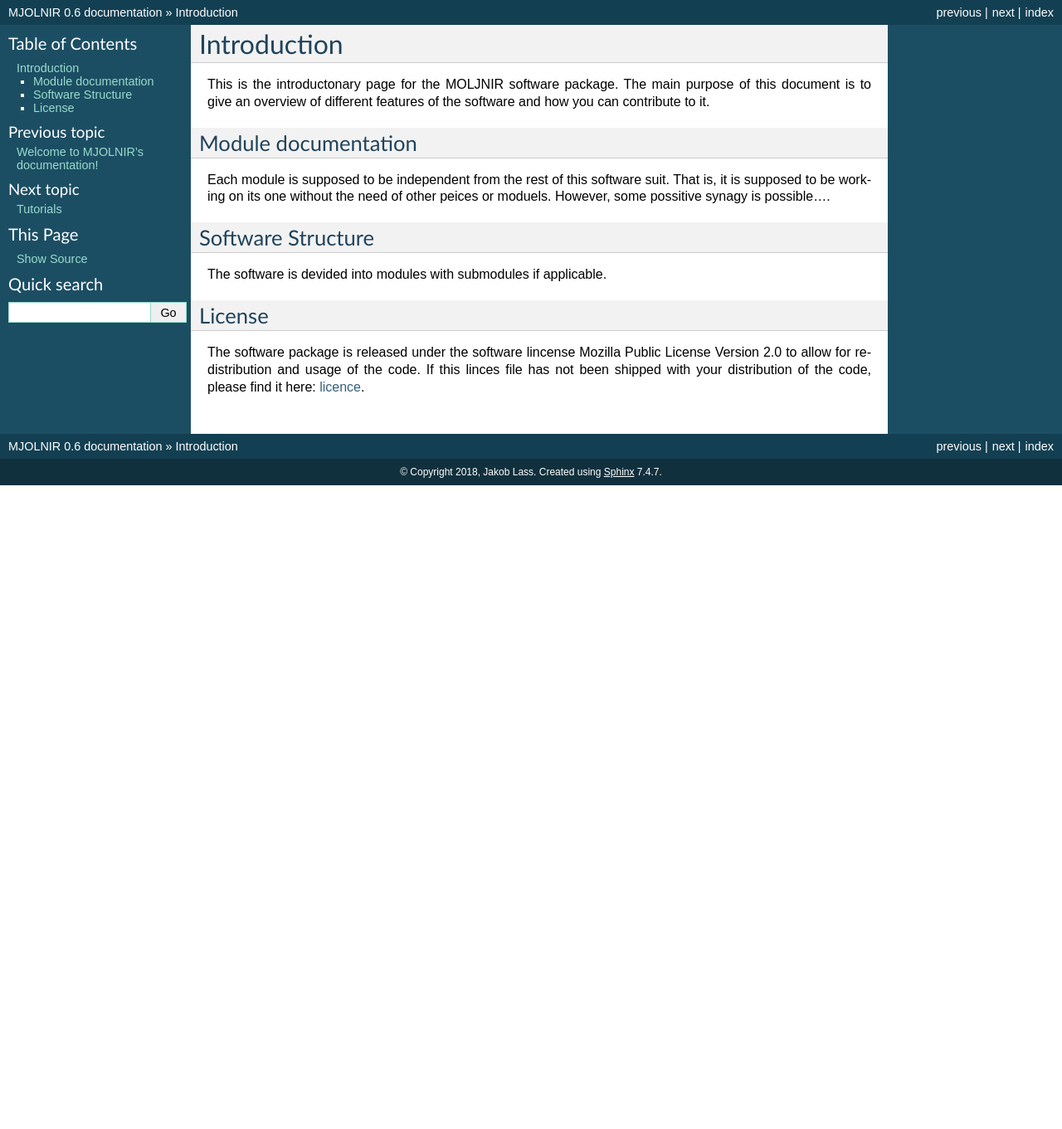
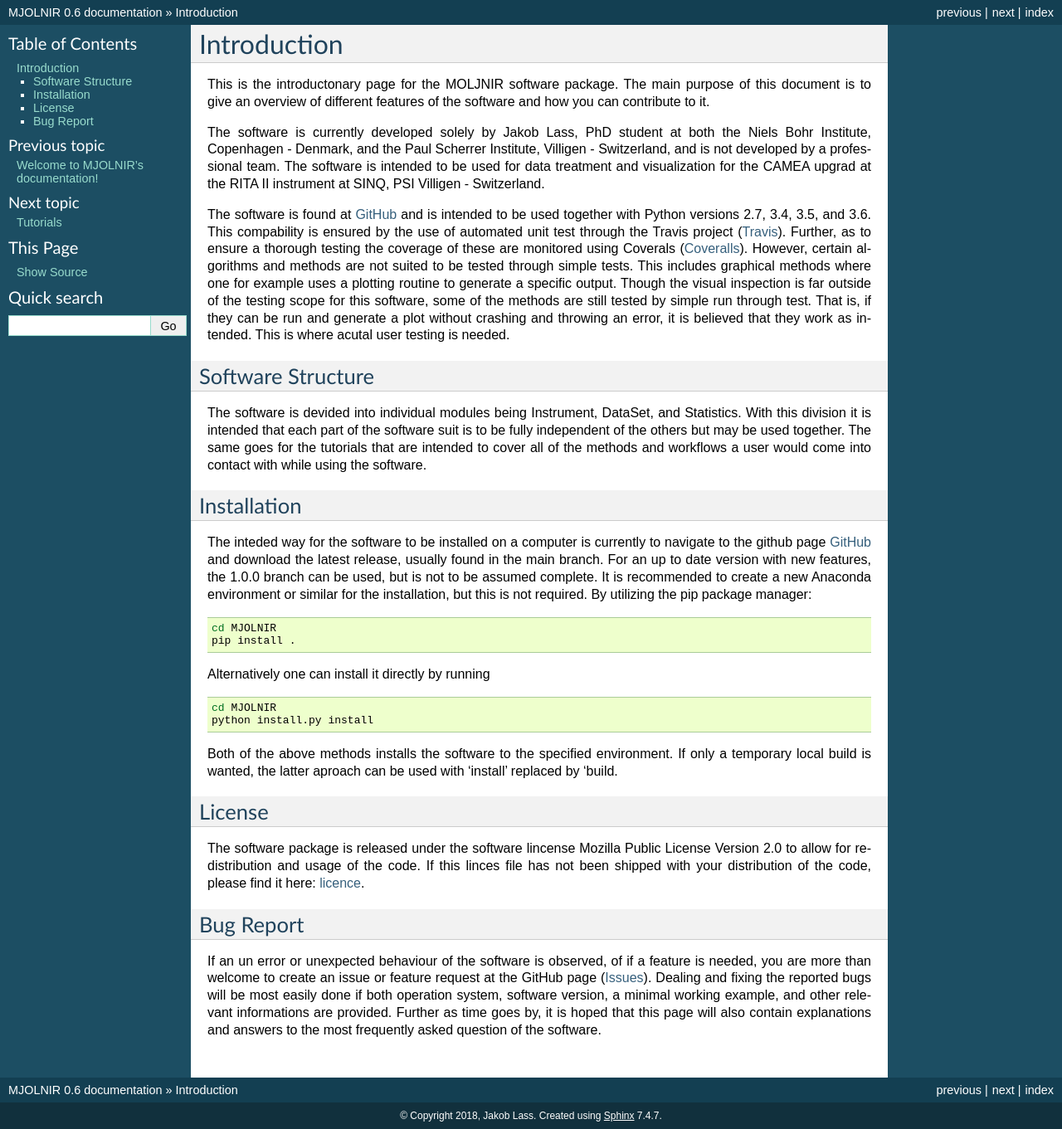
Before and after one commit to MJOLNIRPackage/MJOLNIR, a Sphinx documentation site: the page built from docs/Introduction.rst, in a window 1280 px wide. Shown: the whole page at 83% size. Built offline with Sphinx 7.4.7, drawn with Linux system fonts in a browser that asks for light colours; before the commit the page ends 900 px from its top, so only the background shows below that.

Commit message:
Update of introductionary page

```diff
--- a/docs/Introduction.rst
+++ b/docs/Introduction.rst
@@ -1,27 +1,70 @@
 Introduction
 ============
 
-This is the introductonary page for the MOLJNIR software package.
-The main purpose of this document is to give an overview of different features of the software and how you can contribute to it.
+This is the introductonary page for the MOLJNIR software package. The main purpose of this document is to give an overview of different features of the software and how you can contribute to it.
 
-Module documentation
---------------------
-Each module is supposed to be independent from the rest of this software suit. That is, it is supposed
-to be working on its one without the need of other peices or moduels. However,
-some possitive synagy is possible....
+The software is currently developed solely by Jakob Lass, PhD student at both the Niels Bohr Institute, Copenhagen - Denmark, and the Paul Scherrer Institute, Villigen - Switzerland, and is not developed by a professional team. The software is intended to be used for data treatment and visualization for the CAMEA upgrad at the RITA II instrument at SINQ, PSI Villigen - Switzerland.
+
+The software is found at GitHub_ and is intended to be used together with Python versions 2.7, 3.4, 3.5, and 3.6. This compability is ensured by the use of automated unit test through the Travis project (Travis_). Further, as to ensure a thorough testing the coverage of these are monitored using Coverals (Coveralls_). However, certain algorithms and methods are not suited to be tested through simple tests. This includes graphical methods where one for example uses a plotting routine to generate a specific output. Though the visual inspection is far outside of the testing scope for this software, some of the methods are still tested by simple run through test. That is, if they can be run and generate a plot without crashing and throwing an error, it is believed that they work as intended. This is where acutal user testing is needed.
+
+.. Module documentation
+.. ^^^^^^^^^^^^^^^^^^^^
+.. Each module is supposed to be independent from the rest of this software suit. That is, it is supposed
+.. to be working on its one without the need of other peices or moduels. However,
+.. some possitive synagy is possible....
+
+
+Software Structure
+^^^^^^^^^^^^^^^^^^
+
+The software is devided into individual modules being Instrument, DataSet, and Statistics. With this division it is intended that each part of the software suit is to be fully independent of the others but may be used together. The same goes for the tutorials that are intended to cover all of the methods and workflows a user would come into contact with while using the software.
+
+Installation
+^^^^^^^^^^^^
+The inteded way for the software to be installed on a computer is currently to navigate to the github page GitHub_ and download the latest release, usually found in the main branch. For an up to date version with new features, the 1.0.0 branch can be used, but is not to be assumed complete. It is recommended to create a new Anaconda environment or similar for the installation, but this is not required. By utilizing the pip package manager:
+
+.. code-block:: bash
+
+   cd MJOLNIR
+   pip install .
+
+
+Alternatively one can install it directly by running
+
+.. code-block:: bash
+
+   cd MJOLNIR
+   python install.py install
+
+
+Both of the above methods installs the software to the specified environment. If only a temporary local build is wanted, the latter aproach can be used with 'install' replaced  by 'build.
 
 
 
-Software Structure
-------------------
-
-The software is devided into modules with submodules if applicable.
-
 License
--------
+^^^^^^^
 The software package is released under the software lincense Mozilla Public License Version 2.0 to allow for redistribution and usage of the code. If this linces file has not been shipped with your distribution of the code, please find it here: licence_.
 
 
 
 
 .. _Licence: https://choosealicense.com/licenses/
+
+.. _GitHub: https://github.com/Jakob-Lass/MJOLNIR/
+
+.. _Coveralls: https://coveralls.io/github/Jakob-Lass/MJOLNIR/
+
+.. _Travis: https://travis-ci.org/Jakob-Lass/MJOLNIR/
+
+.. Contribution
+.. ^^^^^^^^^^^^
+.. include Contribution/Contribution.rst
+
+
+Bug Report
+^^^^^^^^^^
+If an un error or unexpected behaviour of the software is observed, of if a feature is needed, you are more than welcome to create an issue or feature request at the GitHub page (Issues_). Dealing and fixing the reported bugs will be most easily done if both operation system, software version, a minimal working example, and other relevant informations are provided. Further as time goes by, it is hoped that this page will also contain explanations and answers to the most frequently asked question of the software.
+
+
+
+.. _Issues: https://github.com/Jakob-Lass/MJOLNIR/issues
```
